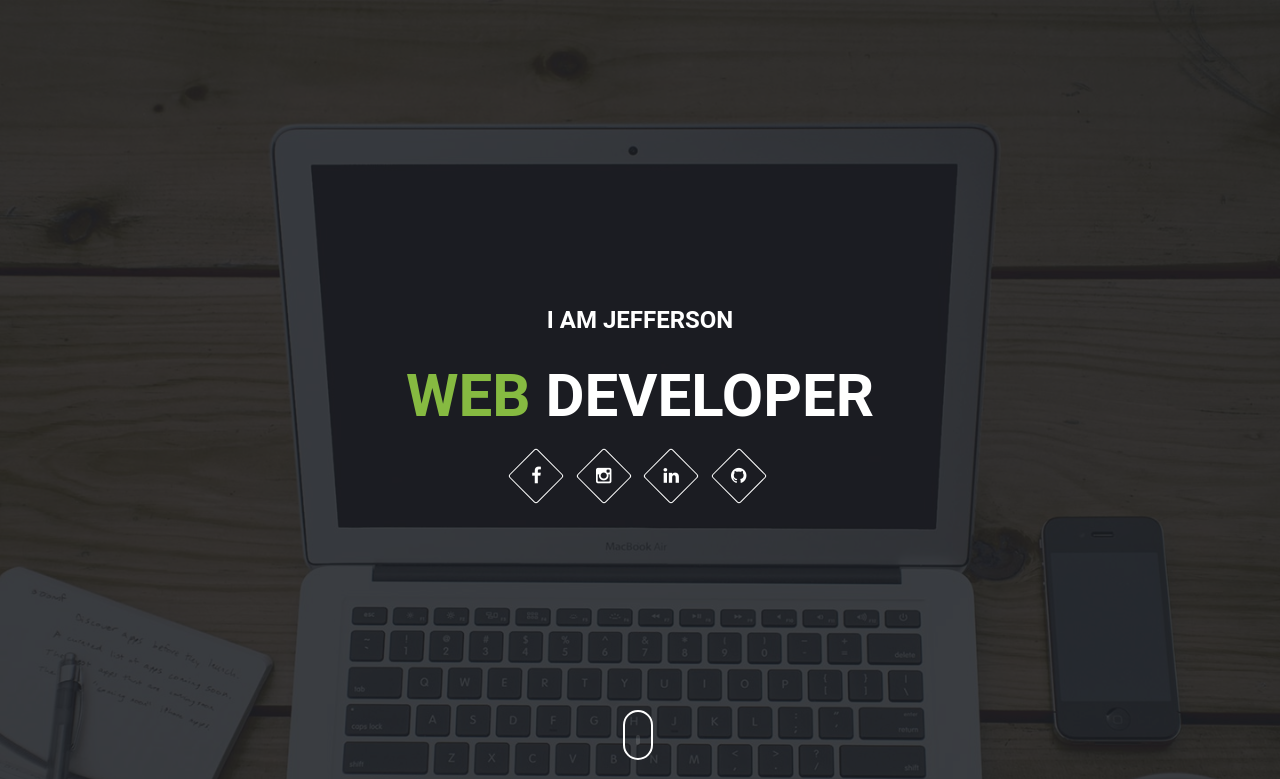
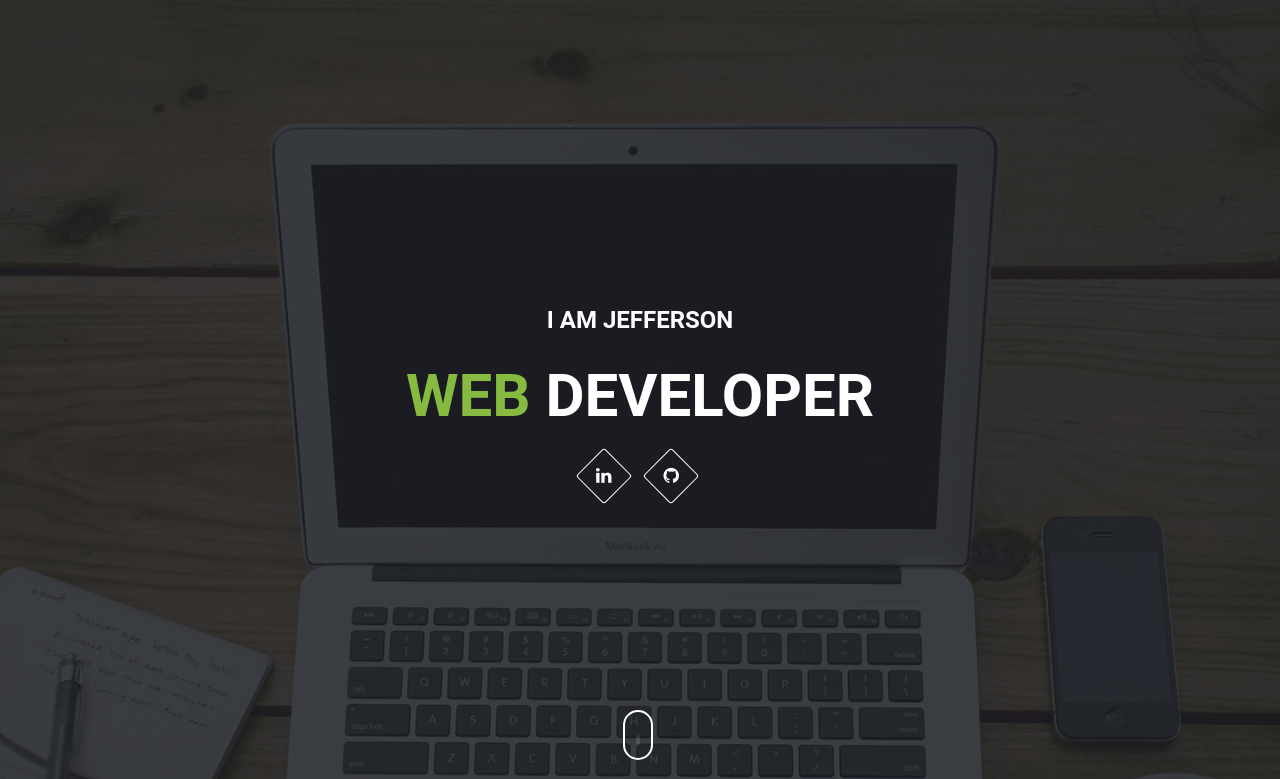
Before and after one commit to jeffersonsalvador/jeffersonsalvador.github.io, a plain HTML site: page index.html in a window 1280 px wide. Shown: the top 779 px of the page. Drawn offline with Linux system fonts and the light colour scheme; some packages are replaced by stand-ins of ours.

Commit message:
Removendo comentários

```diff
--- a/index.html
+++ b/index.html
@@ -10,7 +10,6 @@
 	<title>I am Jefferson, web developer</title>
 
   <!-- Web Fonts -->
-  <!--<link href='http://fonts.googleapis.com/css?family=Roboto:400,300,500,700' rel='stylesheet' type='text/css'>-->
 	<!-- Bootstrap core CSS -->
 	<link href="assets/bootstrap/css/bootstrap.min.css" rel="stylesheet" media="screen">
 	<!-- Font Awesome CSS -->
@@ -40,14 +39,6 @@
 </head>
 
 <body>
-	<!-- Preloader -->
-  <!--
-	<div id="tt-preloader">
-		<div id="pre-status">
-			<div class="preload-placeholder"></div>
-		</div>
-	</div>
-  -->
 
 	<!-- Home Section -->
 	<section id="home" class="tt-fullHeight" data-stellar-vertical-offset="50" data-stellar-background-ratio="0.2">
@@ -58,8 +49,6 @@
 
       <div class="social-icons">
         <ul class="list-inline">
-          <li><a href="https://fb.com/jeffersoncosta82" target="_blank"><i class="fa fa-facebook"></i></a></li>
-          <li><a href="https://www.instagram.com/jeffersoncostamg" target="_blank"><i class="fa fa-instagram"></i></a></li>
           <li><a href="https://www.linkedin.com/in/jeffersonsalvador/" target="_blank"><i class="fa fa-linkedin"></i></a></li>
           <li><a href="https://www.github.com/jeffersonsalvador/" target="_blank"><i class="fa fa-github"></i></a></li>
         </ul>
```
